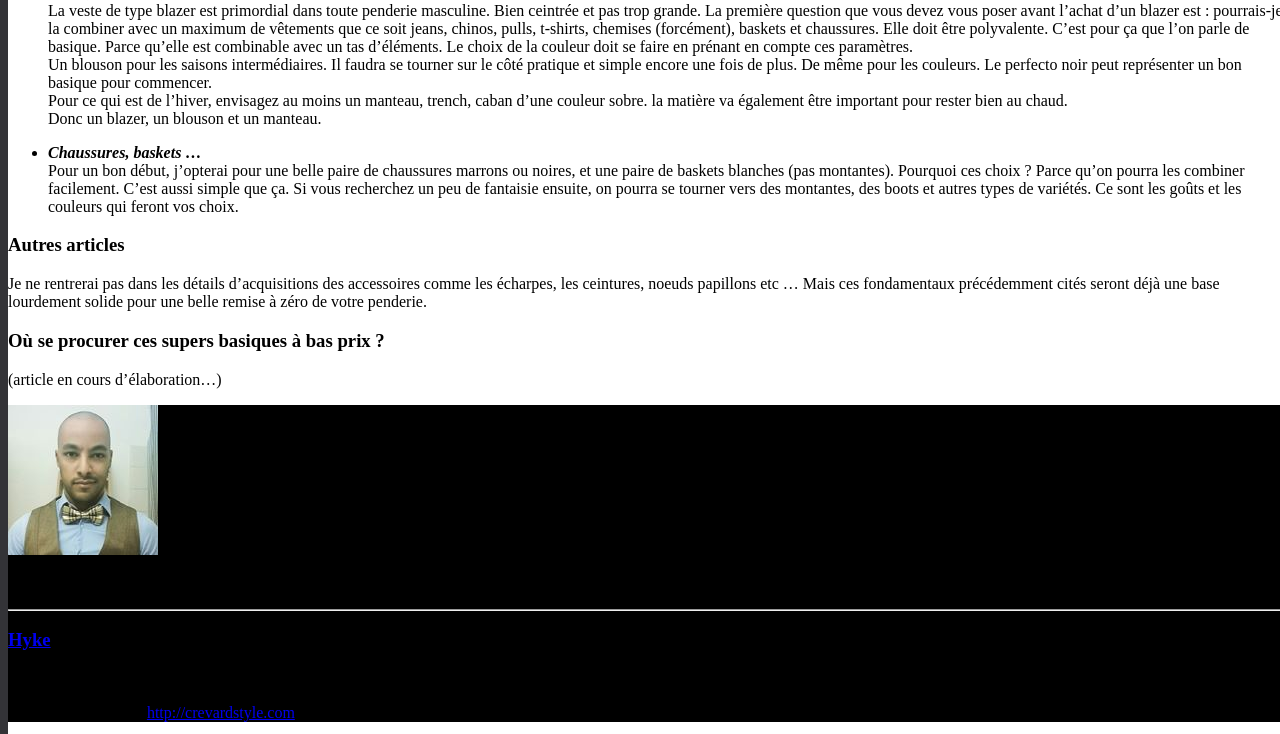
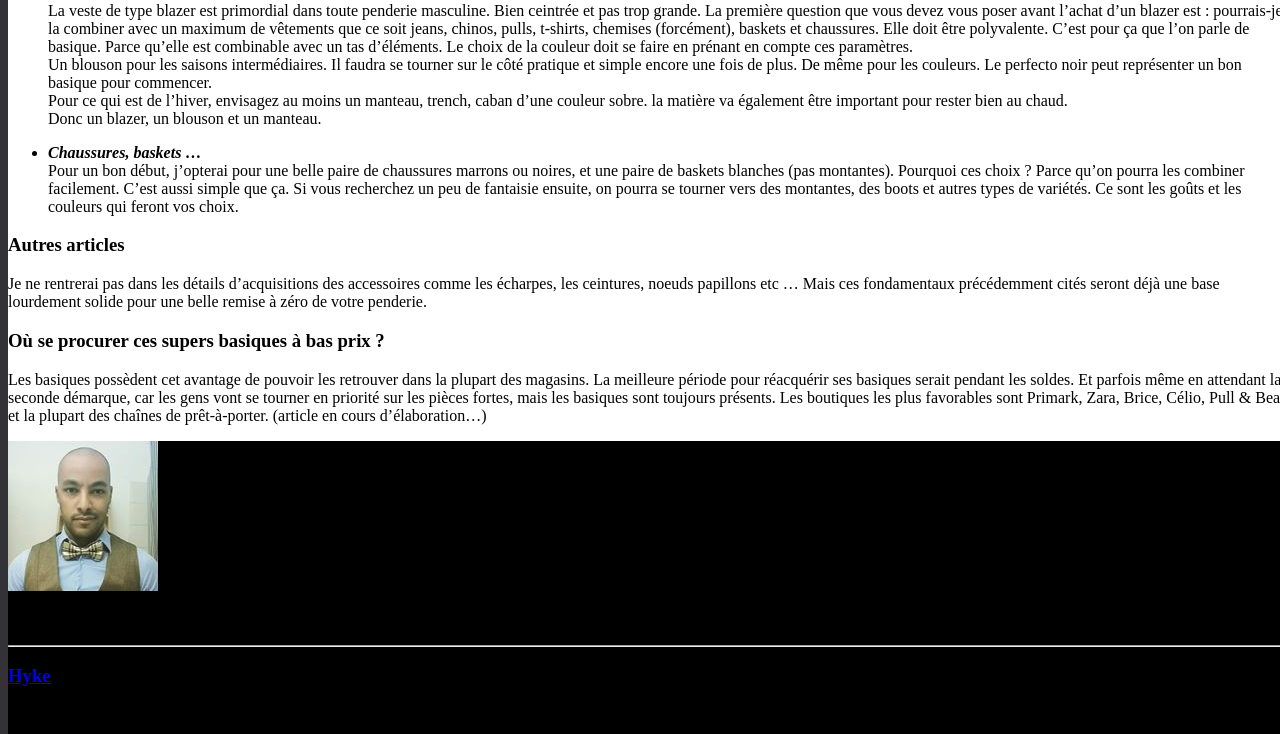
Before and after one commit to darkh2/darkh2.github.io, a Jekyll site: the page built from _posts/2018-06-28-Développement-du-Style-part-2.md, in a window 1280 px wide and 900 px high, scrolled down 1243 px, cut to the strip 0-734 px from the top of the window. Built offline with Jekyll 4.4.1, drawn with Linux system fonts in a browser that asks for light colours; comment, search, counter and statistics services are not loaded.

Commit message:
Update 2018-06-28-Développement-du-Style-part-2.md

```diff
--- a/_posts/2018-06-28-Développement-du-Style-part-2.md
+++ b/_posts/2018-06-28-Développement-du-Style-part-2.md
@@ -58,4 +58,6 @@
 
 ### Où se procurer ces supers basiques à bas prix ?
 
+Les basiques possèdent cet avantage de pouvoir les retrouver dans la plupart des magasins. La meilleure période pour réacquérir ses basiques serait pendant les soldes. Et parfois même en attendant la seconde démarque, car les gens vont se tourner en priorité sur les pièces fortes, mais les basiques sont toujours présents.
+Les boutiques les plus favorables sont Primark, Zara, Brice, Célio, Pull & Bear et la plupart des chaînes de prêt-à-porter.
 (article en cours d'élaboration...)
```
